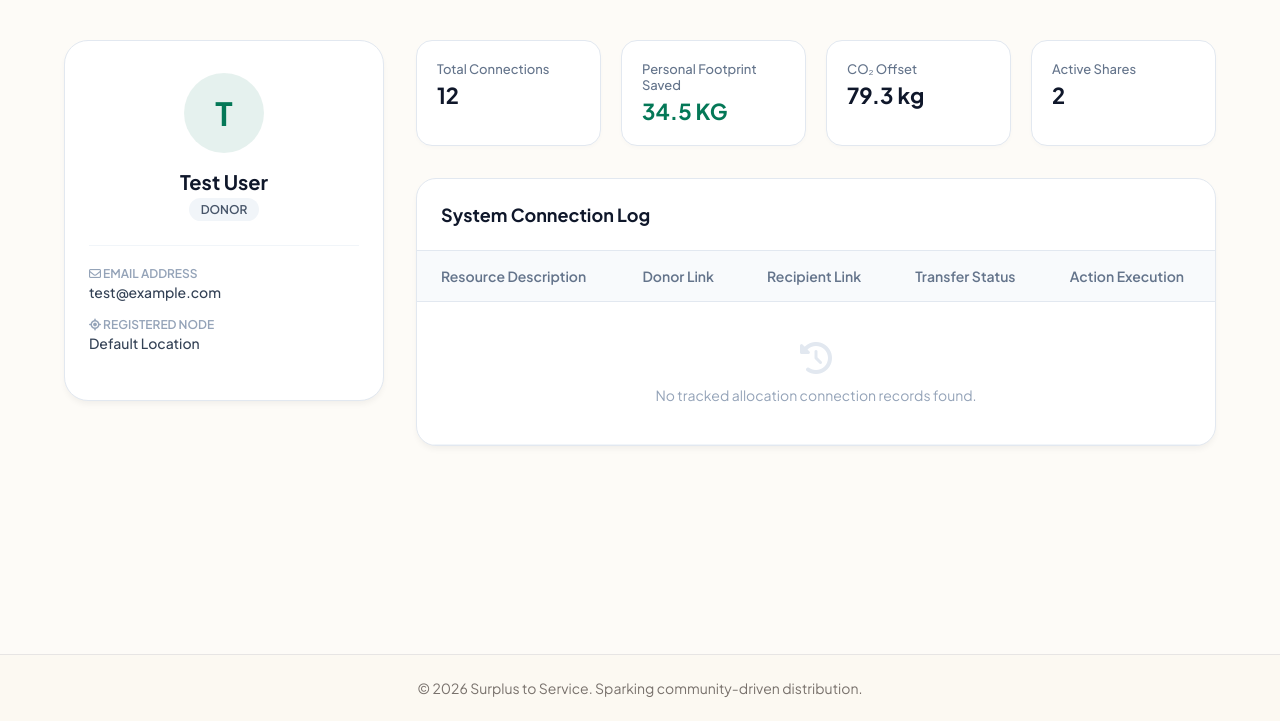
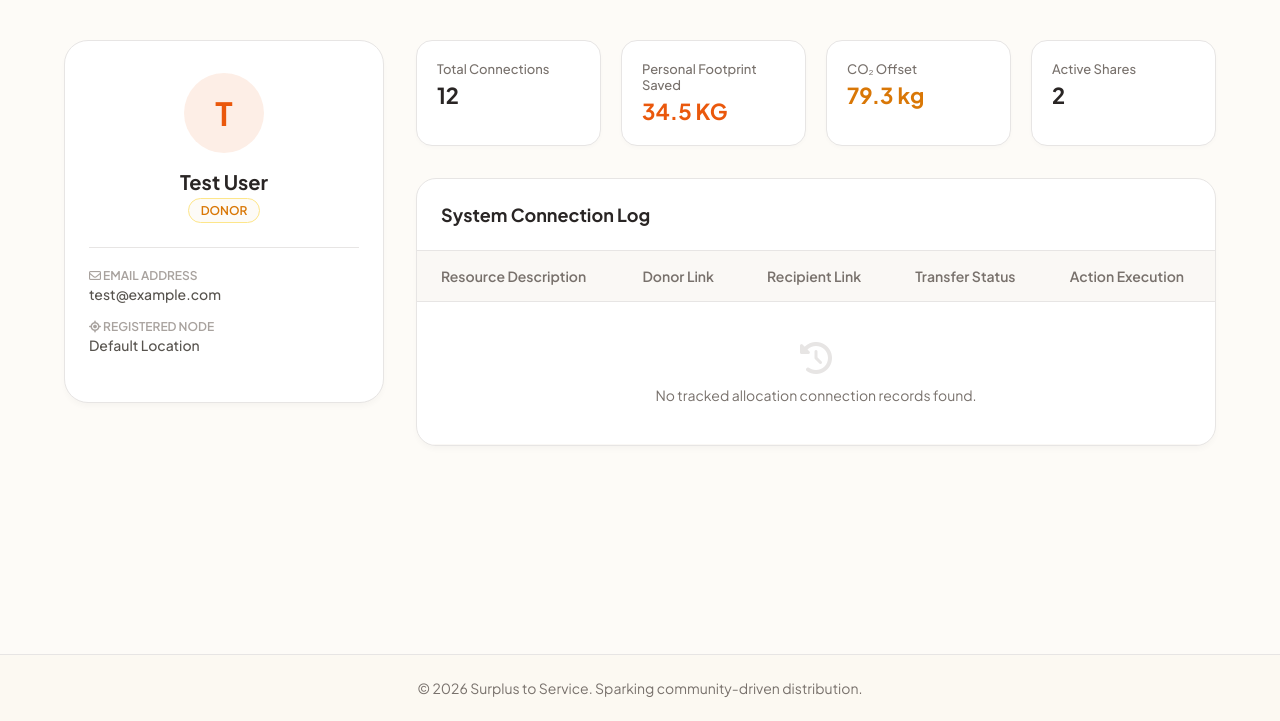
Before and after one commit to smbhargavi25ds-max/SURPLUS-TO-SERVICE, a Flask app: page /dashboard in a window 1280 px wide. Shown: the part 79-800 px from the top of the page. Run offline with Flask 3, Linux system fonts and the light colour scheme; a user stored in the database is signed in.

Commit message:
style: modify dashboard layout to match orange sunshine parameters

```diff
--- a/templates/dashboard.html
+++ b/templates/dashboard.html
@@ -15,18 +15,18 @@
     /* Left Sidebar Profile Card */
     .profile-card {
         background: white;
-        border: 1px solid #e2e8f0;
+        border: 1px solid #e7e5e4;
         border-radius: 24px;
         padding: 32px 24px;
-        box-shadow: 0 4px 6px -1px rgba(0, 0, 0, 0.05);
+        box-shadow: 0 4px 6px -1px rgba(0, 0, 0, 0.03);
         text-align: center;
     }
 
     .profile-avatar {
         width: 80px;
         height: 80px;
-        background: rgba(4, 120, 87, 0.1);
-        color: #047857;
+        background: rgba(234, 88, 12, 0.1); /* Terracotta tint */
+        color: #ea580c; /* Terracotta Primary */
         font-size: 32px;
         font-weight: 700;
         border-radius: 100px;
@@ -39,7 +39,7 @@
 
     .profile-card h3 {
         font-size: 20px;
-        color: #0f172a;
+        color: #292524; /* Espresso */
         font-weight: 700;
         margin-bottom: 4px;
     }
@@ -47,8 +47,9 @@
     .role-tag {
         display: inline-block;
         padding: 4px 12px;
-        background: #f1f5f9;
-        color: #475569;
+        background: #fdfbf7; /* Warm background tint */
+        color: #d97706; /* Amber */
+        border: 1px solid #fde68a;
         font-size: 12px;
         font-weight: 600;
         text-transform: uppercase;
@@ -58,7 +59,7 @@
 
     .profile-details {
         text-align: left;
-        border-top: 1px solid #f1f5f9;
+        border-top: 1px solid #e7e5e4;
         padding-top: 20px;
     }
 
@@ -69,7 +70,7 @@
 
     .detail-item label {
         display: block;
-        color: #94a3b8;
+        color: #a8a29e;
         font-size: 12px;
         font-weight: 600;
         text-transform: uppercase;
@@ -77,7 +78,7 @@
     }
 
     .detail-item span {
-        color: #334155;
+        color: #57534e;
         font-weight: 500;
     }
 
@@ -91,7 +92,7 @@
 
     .mini-widget {
         background: white;
-        border: 1px solid #e2e8f0;
+        border: 1px solid #e7e5e4;
         border-radius: 16px;
         padding: 20px;
         box-shadow: 0 2px 4px rgba(0,0,0,0.02);
@@ -99,7 +100,7 @@
 
     .mini-widget .label {
         font-size: 13px;
-        color: #64748b;
+        color: #78716c;
         font-weight: 500;
         margin-bottom: 4px;
     }
@@ -107,27 +108,27 @@
     .mini-widget .num {
         font-size: 22px;
         font-weight: 700;
-        color: #0f172a;
+        color: #292524;
     }
 
     /* Activity Logs Table Container */
     .table-container {
         background: white;
-        border: 1px solid #e2e8f0;
+        border: 1px solid #e7e5e4;
         border-radius: 20px;
-        box-shadow: 0 4px 6px -1px rgba(0, 0, 0, 0.05);
+        box-shadow: 0 4px 6px -1px rgba(0, 0, 0, 0.03);
         overflow: hidden;
     }
 
     .table-header {
         padding: 24px;
-        border-bottom: 1px solid #e2e8f0;
+        border-bottom: 1px solid #e7e5e4;
     }
 
     .table-header h4 {
         font-size: 18px;
         font-weight: 700;
-        color: #0f172a;
+        color: #292524;
     }
 
     .data-table {
@@ -138,17 +139,17 @@
     }
 
     .data-table th {
-        background: #f8fafc;
+        background: #faf8f5;
         padding: 16px 24px;
-        color: #64748b;
+        color: #78716c;
         font-weight: 600;
-        border-bottom: 1px solid #e2e8f0;
+        border-bottom: 1px solid #e7e5e4;
     }
 
     .data-table td {
         padding: 16px 24px;
-        border-bottom: 1px solid #f1f5f9;
-        color: #334155;
+        border-bottom: 1px solid #faf8f5;
+        color: #57534e;
     }
 
     /* Status Visual Pill Flags */
@@ -161,17 +162,17 @@
         text-transform: uppercase;
     }
     .status-flag.pending { background: #fef3c7; color: #d97706; }
-    .status-flag.completed { background: #dcfce7; color: #15803d; }
+    .status-flag.completed { background: #ffedd5; color: #ea580c; }
 
     .action-btn-link {
-        color: #047857;
+        color: #ea580c;
         text-decoration: none;
         font-weight: 600;
         transition: color 0.2s ease;
     }
 
     .action-btn-link:hover {
-        color: #065f46;
+        color: #c2410c;
         text-decoration: underline;
     }
 
@@ -212,11 +213,11 @@
             </div>
             <div class="mini-widget">
                 <div class="label">Personal Footprint Saved</div>
-                <div class="num" style="color: #047857;">{{ saved }} KG</div>
+                <div class="num" style="color: #ea580c;">{{ saved }} KG</div>
             </div>
             <div class="mini-widget">
                 <div class="label">CO₂ Offset</div>
-                <div class="num">{{ co2 }} kg</div>
+                <div class="num" style="color: #d97706;">{{ co2 }} kg</div>
             </div>
             <div class="mini-widget">
                 <div class="label">Active Shares</div>
@@ -243,7 +244,7 @@
                     <tbody>
                         {% for ex in exchanges %}
                         <tr>
-                            <td><strong>{{ ex[6] }}</strong> <span style="color:#94a3b8;">({{ ex[7] }})</span></td>
+                            <td><strong>{{ ex[6] }}</strong> <span style="color:#a8a29e;">({{ ex[7] }})</span></td>
                             <td>{{ ex[9] }}</td>
                             <td>{{ ex[8] }}</td>
                             <td>
@@ -255,14 +256,14 @@
                                     Mark Transferred
                                 </a>
                                 {% else %}
-                                <span style="color:#cbd5e1; font-size:12px;">No Actions</span>
+                                <span style="color:#d6d3d1; font-size:12px;">No Actions</span>
                                 {% endif %}
                             </td>
                         </tr>
                         {% else %}
                         <tr>
-                            <td colspan="5" style="text-align: center; padding: 40px; color: #94a3b8;">
-                                <i class="fa-solid fa-clock-rotate-left" style="font-size: 32px; margin-bottom: 12px; color: #e2e8f0; display:block;"></i>
+                            <td colspan="5" style="text-align: center; padding: 40px; color: #78716c;">
+                                <i class="fa-solid fa-clock-rotate-left" style="font-size: 32px; margin-bottom: 12px; color: #e7e5e4; display:block;"></i>
                                 No tracked allocation connection records found.
                             </td>
                         </tr>
```
